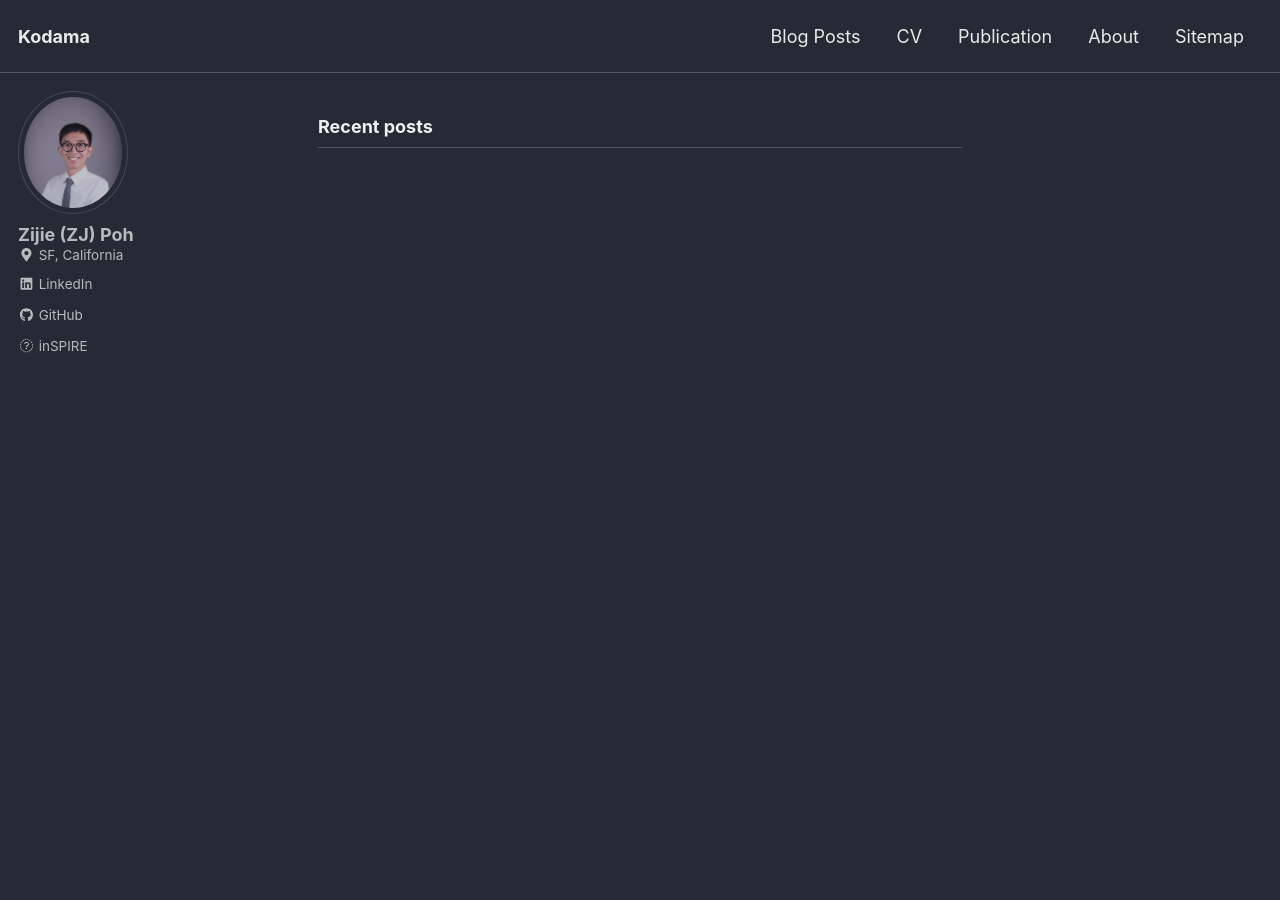
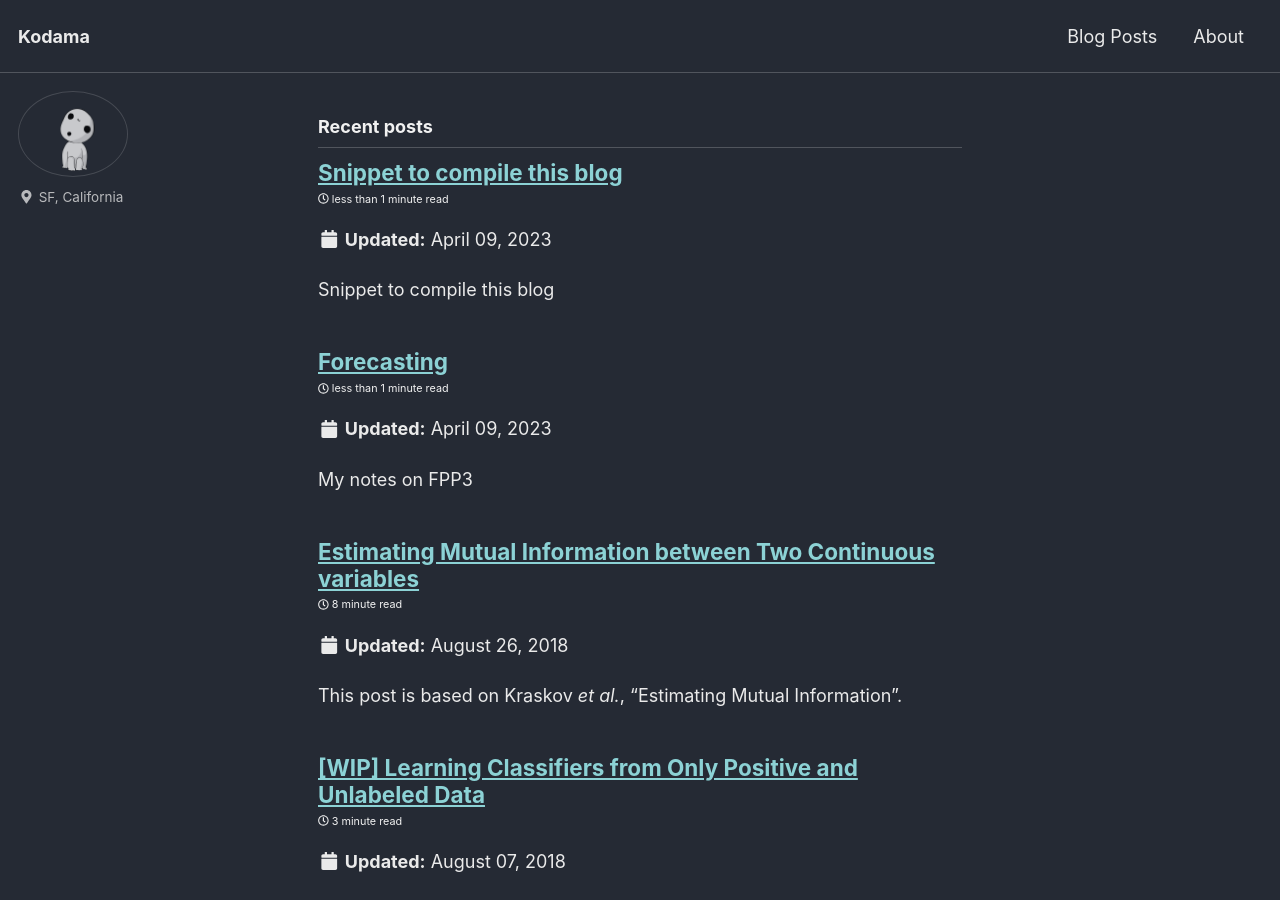
Before and after one commit to ZJPoh/zjpoh.github.io, a Jekyll site: the page built from index.html, in a window 1280 px wide and 900 px high. Built offline with Jekyll 4.4.1, drawn with Linux system fonts in a browser that asks for light colours; nearby versions of some CDN libraries; the list of posts is cut into pages by our own code; some of the changed text lies outside the part shown.

Commit message:
Restore posts. Remove personal stuffs

```diff
--- a/_config.yml
+++ b/_config.yml
@@ -18,7 +18,7 @@
 locale                   : "en-US"
 title                    : "Kodama"
 title_separator          : "-"
-name                     : "Zijie (ZJ) Poh"
+name                     : ""
 description              : "My Personal Blog."
 url                      : https://zjpoh.github.io # the base hostname & protocol for your site e.g. "https://mmistakes.github.io"
 baseurl                  : "" # the subpath of your site, e.g. "/blog"
@@ -100,8 +100,8 @@
 
 # Site Author
 author:
-  name             : "Zijie (ZJ) Poh"
-  avatar           : "/assets/images/profile.png" # path of avatar image, e.g. "/assets/images/bio-photo.jpg"
+  name             : ""
+  avatar           : "/assets/images/kodama.png" # path of avatar image, e.g. "/assets/images/bio-photo.jpg"
   bio              :
   location         : "SF, California"
   email            :
@@ -113,13 +113,13 @@
   flickr           :
   facebook         :
   foursquare       :
-  github           : zjpoh
+  github           : # zjpoh
   gitlab           :
   google_plus      :
   keybase          :
   instagram        :
   lastfm           :
-  linkedin         : zijiepoh # "john-doe-12345678" (the last part of your profile url, e.g. https://www.linkedin.com/in/john-doe-12345678)
+  linkedin         : # zijiepoh # "john-doe-12345678" (the last part of your profile url, e.g. https://www.linkedin.com/in/john-doe-12345678)
   pinterest        :
   soundcloud       :
   stackoverflow    : # "123456/username" (the last part of your profile url, e.g. https://stackoverflow.com/users/123456/username)
@@ -130,7 +130,7 @@
   weibo            :
   xing             :
   youtube          : # "https://youtube.com/c/MichaelRoseDesign"
-  inspire          : Z.Poh.1
+  inspire          : # Z.Poh.1
 
 
 # Reading Files
--- /dev/null
+++ b/_posts/2023-04-09-fpp3.md
@@ -0,0 +1,12 @@
+---
+title: 'Forecasting'
+date: 2023-04-09
+permalink: /posts/2023/04/fpp3
+excerpt: 'My notes on FPP3'
+toc: true
+tags:
+  - forecasting
+  - notes
+---
+
+This post is based my notes on [Forecasting: Principles and Practice](https://otexts.com/fpp3/).
```
Also changed, not shown: _data/navigation.yml (+6 -6 lines), _pages/about.md (+1 -9 lines), _pages/cv.md (deleted, +0 -49 lines), _drafts/os_contrib.md (renamed from _pages/os_contrib.md), _posts/2018-07-03-hello-makefile.md (renamed from _posts/180730-hello-makefile.md), _posts/2018-08-07-pu-learning.md (renamed from _posts/180807-pu-learning.md), _posts/2018-08-26-mutual-info-continuous.md (renamed from _posts/180826-mutual-info-continuous.md), _posts/2023-04-09-jekyll-compile.md (renamed from _posts/230409-jekyll-compile.md), assets/images/kodama.png (added), assets/images/profile.png (deleted), 1 other file.
